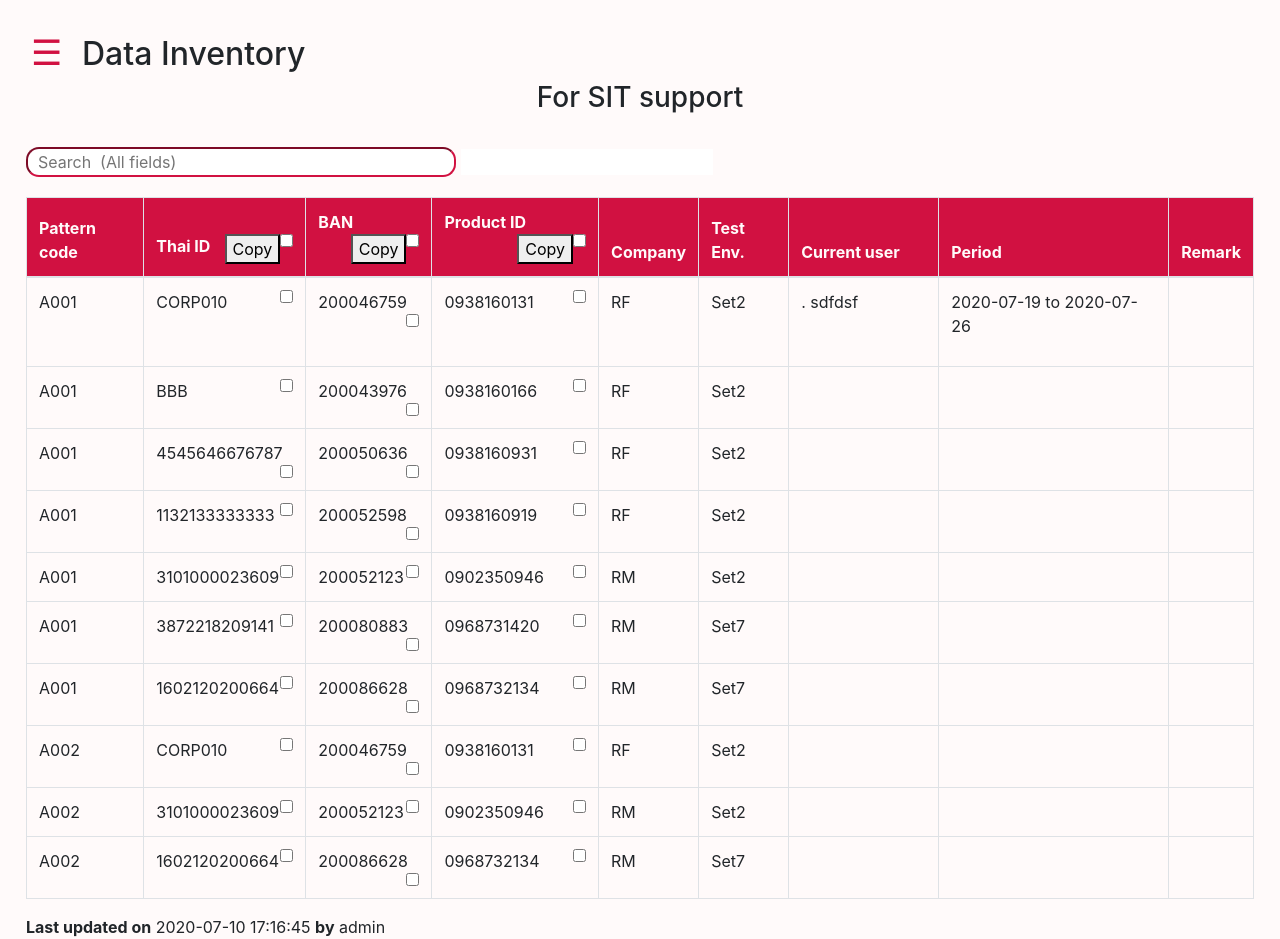
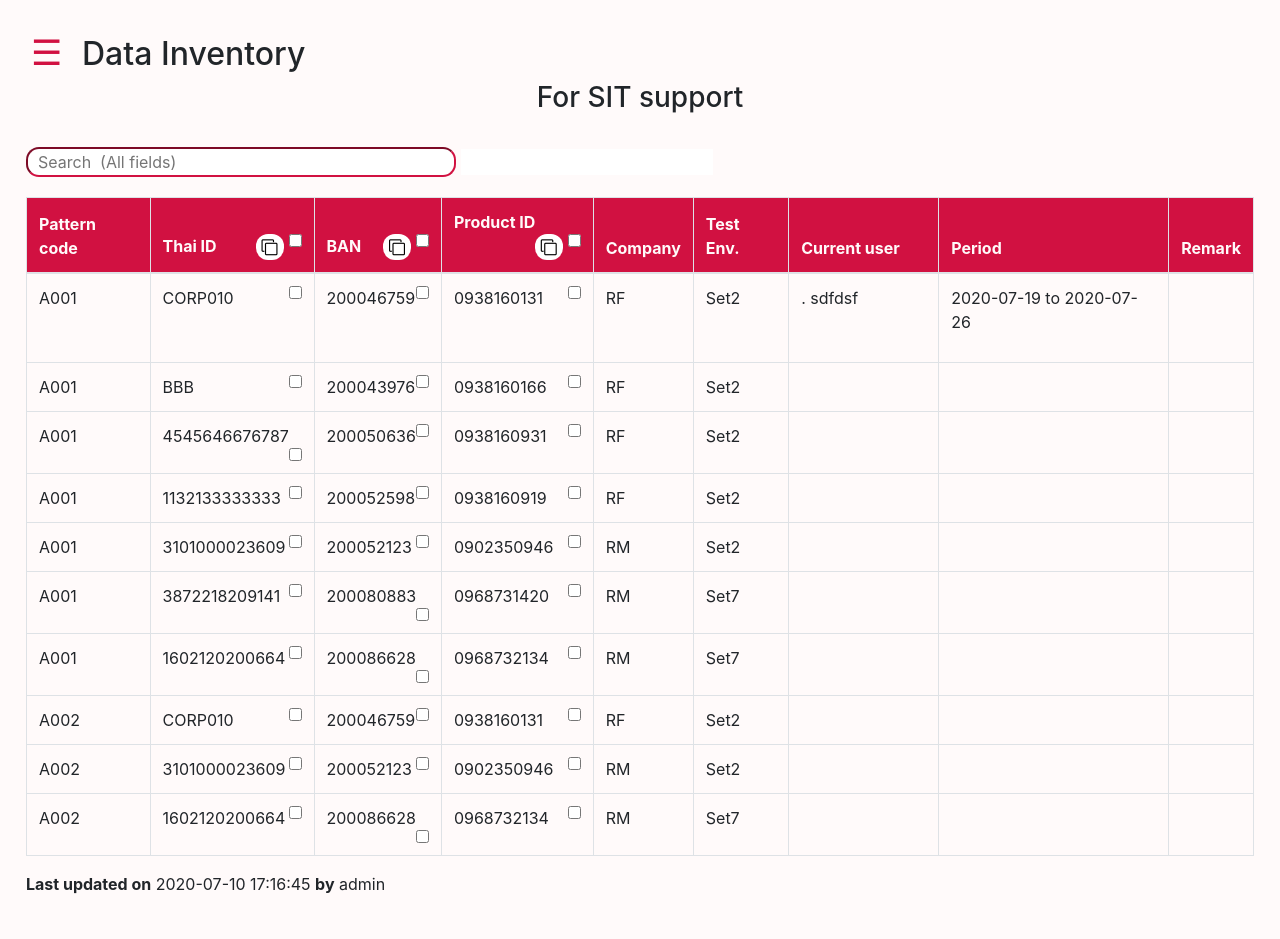
Before and after one commit to TrWin/QAprojectWebApp, a Flask app: page /qa in a window 1280 px wide, after a click on "SIT". Shown: the top 939 px of the page. After the commit the page ends 894 px from the top, so only its background shows below. Run offline with Flask 2, Linux system fonts and the light colour scheme; a user stored in the database is signed in; data comes from the database, SQL or seed files in the repository; some libraries are stand-ins or nearby versions.

Commit message:
decorate checkbox

```diff
--- a/testFlask/templates/component/USER_sit.html
+++ b/testFlask/templates/component/USER_sit.html
@@ -39,8 +39,8 @@
           Thai ID
           <div style="float:right;">
             <input type="checkbox" id='checkAllTH' name="checkAll" value="{{sit}}" onchange="checkAll(this,'checkBoxTH',checkListTH)" style="float:right;"/>
-            <button onclick="copyChecked(checkListTH)">
-              Copy
+            <button class='copyButton' onclick="copyChecked(checkListTH)">
+              <i class="fa fa-clone" aria-hidden="true"></i>
             </button>
           </div>
         </th>
@@ -49,8 +49,8 @@
           BAN
           <div style="float:right;">
             <input type="checkbox" id='checkAllBAN' name="checkAll" value="{{sit}}" onchange="checkAll(this,'checkBoxBAN',checkListBAN)" style="float:right;"/>
-            <button onclick="copyChecked(checkListBAN)">
-              Copy
+            <button class='copyButton' onclick="copyChecked(checkListBAN)">
+              <i class="fa fa-clone" aria-hidden="true"></i>
             </button>
           </div>
         </th>
@@ -59,8 +59,8 @@
           Product ID
           <div style="float:right;">
             <input type="checkbox" id='checkAllID' name="checkAll" value="{{sit}}" onchange="checkAll(this,'checkBoxID',checkListID)" style="float:right;"/>
-            <button onclick="copyChecked(checkListID)">
-              Copy
+            <button class='copyButton' onclick="copyChecked(checkListID)">
+              <i class="fa fa-clone" aria-hidden="true"></i>
             </button>
           </div>
         </th>
@@ -227,3 +227,13 @@ var checkListID = [];
     alert('Copied: ' + strList);
   }
 </script>
+
+<style>
+  .copyButton{
+    background-color: white;
+    color: black;
+    border-radius: 12px;
+    border: none;
+    margin-right: 5px;
+  }
+</style>
```
